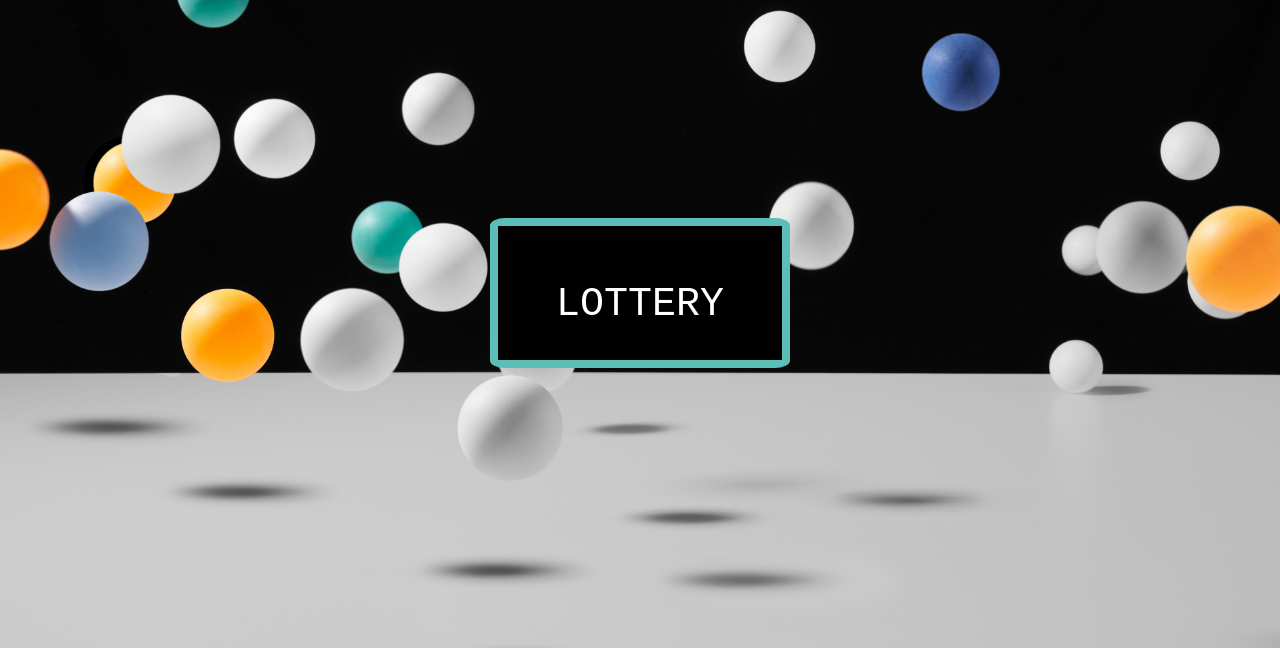
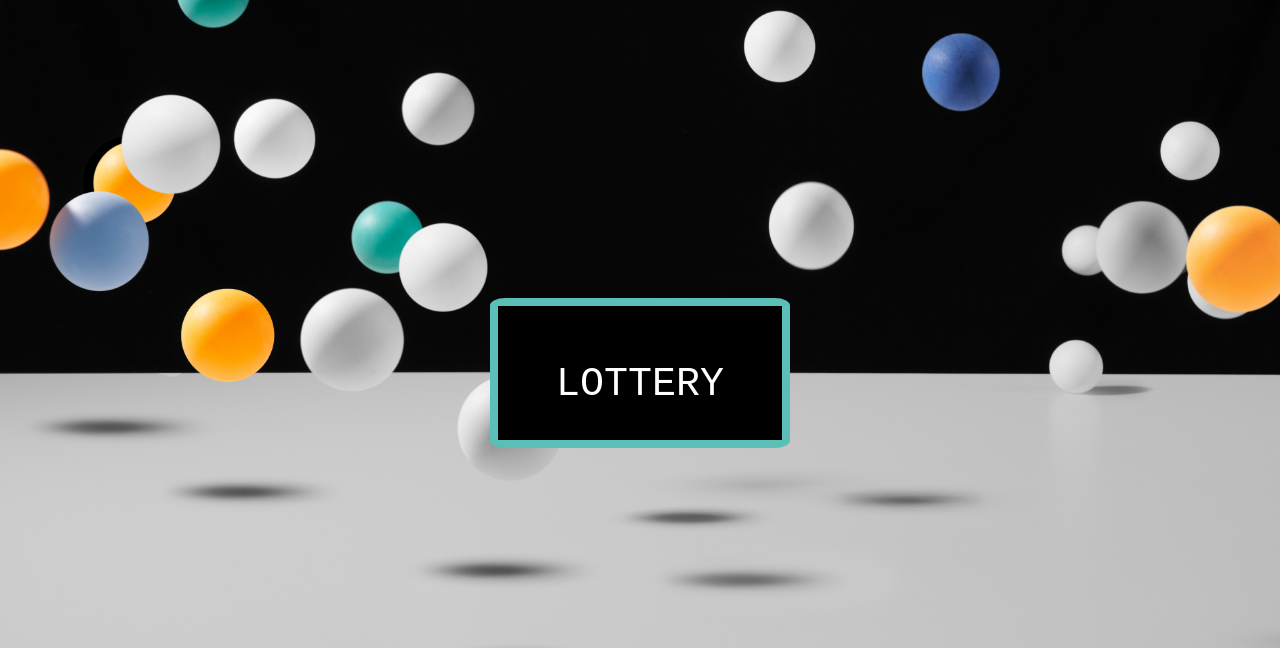
Before and after one commit to magdalenaes/Lottery, a plain HTML site: page index.html in a window 1280 px wide. Shown: the part 152-800 px from the top of the page. Drawn offline with Linux system fonts and the light colour scheme.

Commit message:
button style correct

```diff
--- a/style.css
+++ b/style.css
@@ -22,7 +22,7 @@ h1 {
 
 button {
     position: absolute;
-    bottom: 35%;
+    bottom: 25%;
     left: 50%;
     padding: 3.5rem;
     display: block;
```
